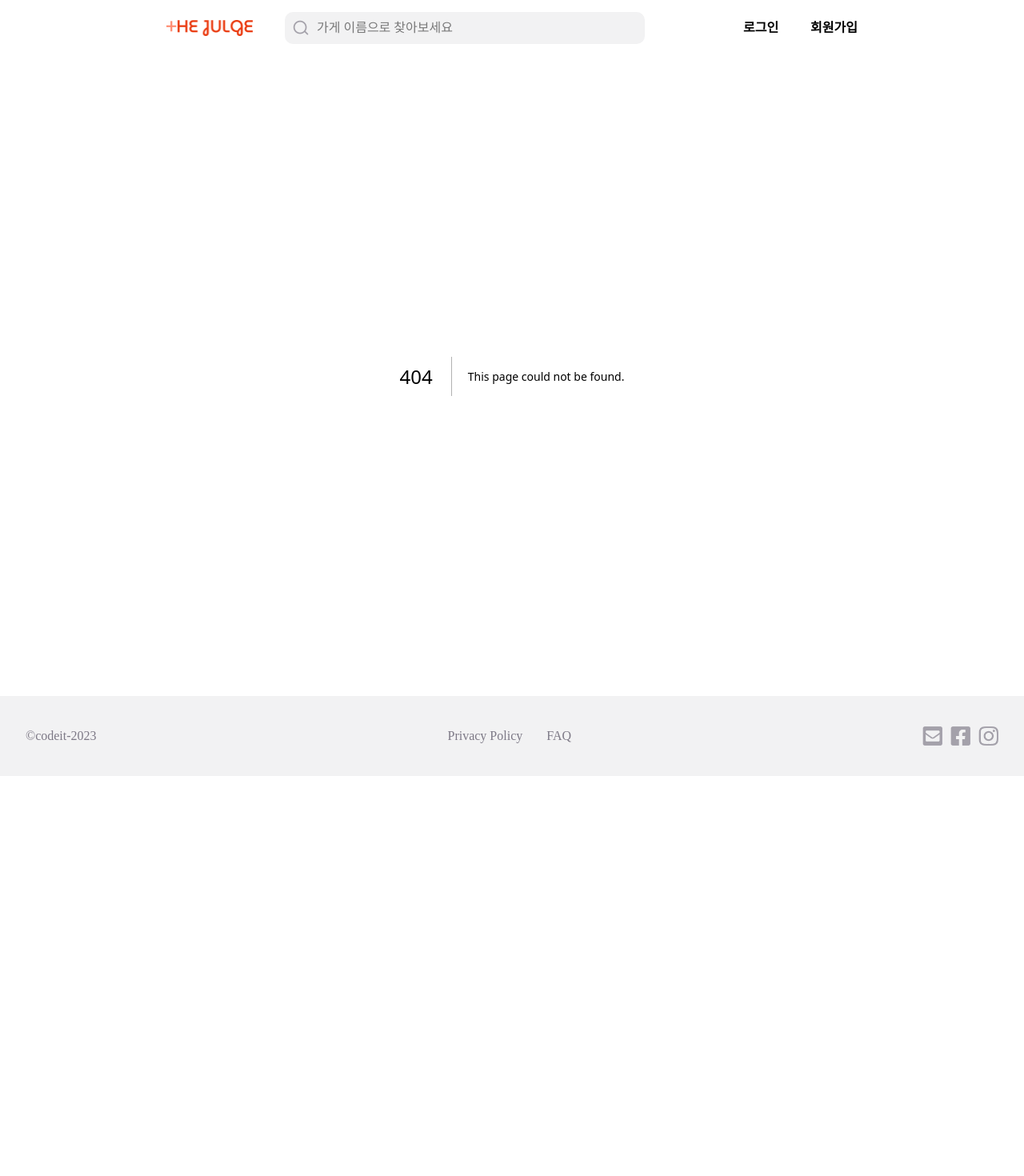
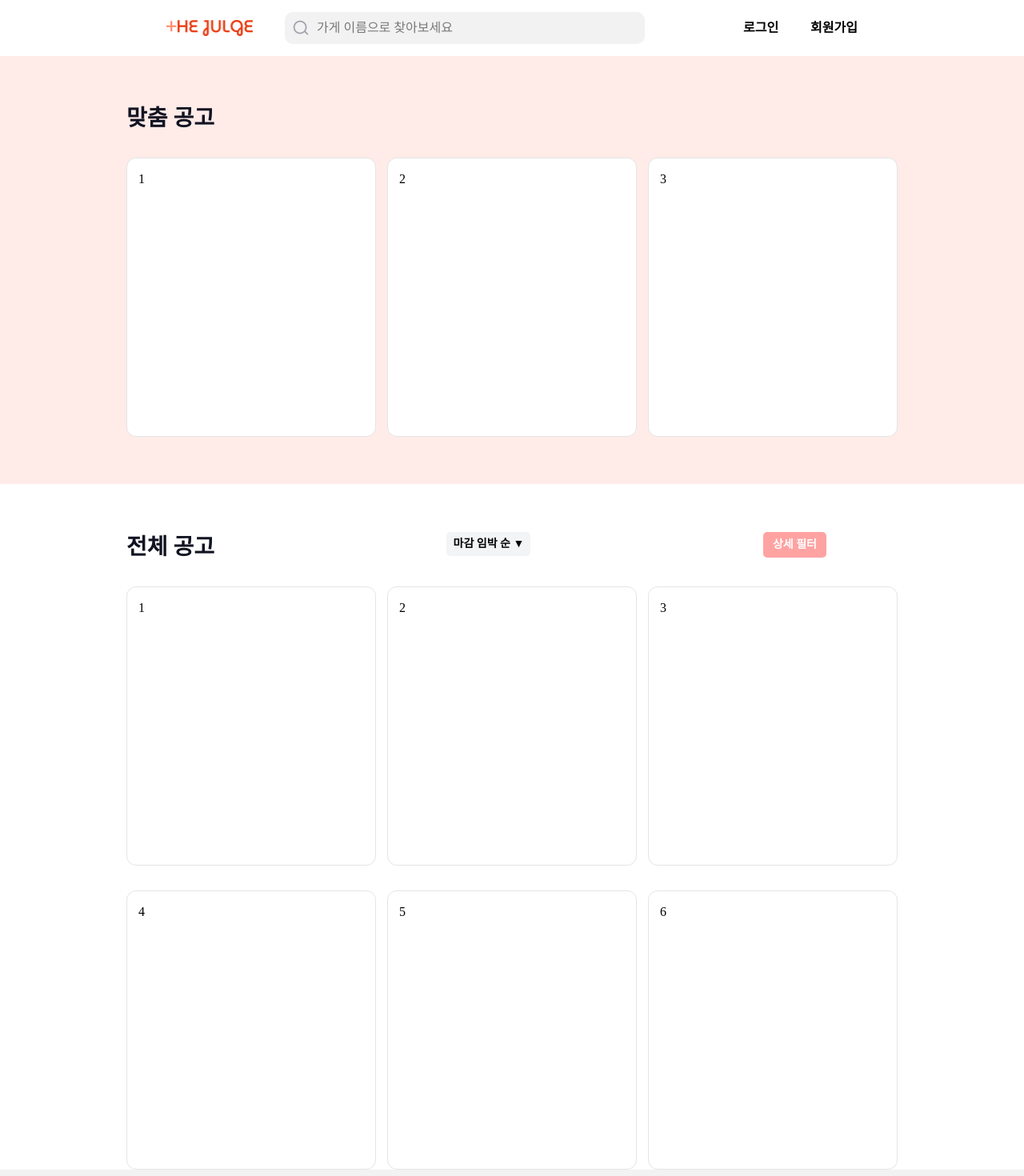
Before and after one commit to TopiaYu/thejulge15-8, a Next.js app: page /notice in a window 1280 px wide. Before the commit this address had no page. Shown: the top 1470 px of the page at 80% size. Before the commit the page ends 970 px from the top, so only its background shows below. Built offline with nearby package versions, Linux system fonts and the light colour scheme.

Commit message:
feat: 필터/위치 지정

```diff
--- /dev/null
+++ b/src/app/notice/page.tsx
@@ -0,0 +1,53 @@
+'use client';
+
+import Filter from '@/components/notice/filter';
+import DetailFilter from '@/components/notice/detailfilter';
+
+export default function JobList() {
+  return (
+    <>
+      <section className="bg-red-10 flex flex-col justify-center items-center h-[535px]">
+        <div className="w-[964px] text-black text-2xl font-bold mb-[31px]">맞춤 공고</div>
+        <div className="grid grid-cols-3 gap-[14px]">
+          <div className="w-[312px] h-[349px] p-[14px] bg-white border-1 border-gray-20 rounded-xl">
+            1
+          </div>
+          <div className="w-[312px] h-[349px] p-[14px] bg-white border-1 border-gray-20 rounded-xl">
+            2
+          </div>
+          <div className="w-[312px] h-[349px] p-[14px] bg-white border-1 border-gray-20 rounded-xl">
+            3
+          </div>
+        </div>
+      </section>
+
+      <section className="flex flex-col justify-center items-center">
+        <div className="flex flex-cols justify-between w-[964px]  mb-[31px] mt-[60px]">
+          <div className="text-black text-2xl font-bold">전체 공고</div>
+          <Filter />
+          <DetailFilter />
+        </div>
+        <div className="grid grid-cols-3 grid-rows-2 gap-x-[14px] gap-y-[31px]">
+          <div className="w-[312px] h-[349px] p-[14px] bg-white border-1 border-gray-20 rounded-xl">
+            1
+          </div>
+          <div className="w-[312px] h-[349px] p-[14px] bg-white border-1 border-gray-20 rounded-xl">
+            2
+          </div>
+          <div className="w-[312px] h-[349px] p-[14px] bg-white border-1 border-gray-20 rounded-xl">
+            3
+          </div>
+          <div className="w-[312px] h-[349px] p-[14px] bg-white border-1 border-gray-20 rounded-xl">
+            4
+          </div>
+          <div className="w-[312px] h-[349px] p-[14px] bg-white border-1 border-gray-20 rounded-xl">
+            5
+          </div>
+          <div className="w-[312px] h-[349px] p-[14px] bg-white border-1 border-gray-20 rounded-xl">
+            6
+          </div>
+        </div>
+      </section>
+    </>
+  );
+}
--- /dev/null
+++ b/src/components/notice/detailfilter.tsx
@@ -0,0 +1,127 @@
+'use client';
+
+import { useState } from 'react';
+
+type Filters = {
+  location: string[];
+  startDay: [year: string, month: string, date: string];
+  pay: string;
+};
+type Date = {
+  location: string[];
+  startDay: { year: string; month: string; date: string };
+  pay: string;
+};
+
+export default function DetailFilter() {
+  const [detailOpen, setDetailOpen] = useState(false);
+  const [selected, setSelected] = useState<Filters>({
+    location: [],
+    startDay: { year: '2025', month: '06', date: '07' },
+    pay: '',
+  });
+
+  const LocationOptions: string[] = [
+    '서울시 강남구',
+    '서울시 강동구',
+    '서울시 강북구',
+    '서울시 강서구',
+    '서울시 관악구',
+    '서울시 광진구',
+    '서울시 구로구',
+    '서울시 금천구',
+    '서울시 노원구',
+    '서울시 도봉구',
+    '서울시 동대문구',
+    '서울시 동작구',
+    '서울시 마포구',
+    '서울시 서대문구',
+    '서울시 서초구',
+    '서울시 성동구',
+    '서울시 성북구',
+    '서울시 송파구',
+    '서울시 양천구',
+    '서울시 영등포구',
+    '서울시 용산구',
+    '서울시 은평구',
+    '서울시 종로구',
+    '서울시 중구',
+    '서울시 중랑구',
+  ];
+  const startYearOptions = ['2025', '2026', '2027', '2028', '2029', '2030'];
+  const startMonthOptions = ['1', '2', '3', '4', '5', '6', 7, 8, 9, 10, 11, 12];
+  const startDateOptions = ['1', '2026', '2027', '2028', '2029', '2030'];
+  return (
+    <>
+      <div className="flex flex-row">
+        <div className="grid grid-cols-2 gap-[10px]">
+          <div className="relative">
+            <button
+              onClick={() => setDetailOpen(!detailOpen)}
+              className="bg-red-300 rounded-[5px] text-sm text-white font-bold pt-[6px] pb-[6px] pr-[12px] pl-[12px]"
+            >
+              상세 필터
+            </button>
+
+            {detailOpen && (
+              <div className="absolute w-[390px] pt-[20px] pr-[20px] pl-[20px] top-full right-0 bg-white border-gray-20 border-[1px] rounded-[10px] shadow-lg  top-full">
+                <div className="pb-[20px] flex justify-between">
+                  <div className="font-bold text-xl">상세 필터</div>
+                  <button
+                    className="w-[24px] font-bold hover:bg-gray-100"
+                    onClick={() => setDetailOpen(false)}
+                  >
+                    X
+                  </button>
+                </div>
+                <div className="">위치</div>
+                <div className="grid grid-cols-2">
+                  {LocationOptions.map((option) => (
+                    <div key={option} className="">
+                      <button
+                        onClick={() => {
+                          setSelected((prev) => {
+                            const alreadySelected = prev.location.includes(option);
+                            return {
+                              ...prev,
+                              location: alreadySelected
+                                ? prev.location.filter((loc) => loc !== option)
+                                : [...prev.location, option],
+                            };
+                          });
+                        }}
+                        className={`hover:bg-gray-100 ${
+                          selected.location.includes(option) ? 'bg-gray-200' : ''
+                        }`}
+                      >
+                        {option}
+                      </button>
+                    </div>
+                  ))}
+                </div>
+                <div className="">위치</div>
+                <div className="">
+                  {selected.location.map((loc) => (
+                    <div key={loc}>
+                      <span>{loc}</span>
+                      <button
+                        onClick={() => {
+                          setSelected((prev) => ({
+                            ...prev,
+                            location: prev.location.filter((l) => l !== loc),
+                          }));
+                        }}
+                      >
+                        X
+                      </button>
+                    </div>
+                  ))}
+                </div>
+              </div>
+            )}
+          </div>
+        </div>
+      </div>
+    </>
+  );
+}
--- /dev/null
+++ b/src/components/notice/filter.tsx
@@ -0,0 +1,41 @@
+'use client';
+
+import { useState } from 'react';
+
+export default function Filter() {
+  const [filter, setFilter] = useState(false);
+  const [selectFilter, setSelectFilter] = useState('마감 임박 순');
+
+  const filterOptions: string[] = ['마감 임박 순', '시급 많은 순', '시간 적은 순', '가나다 순'];
+  return (
+    <>
+      <div className="">
+        <button
+          onClick={() => setFilter(!filter)}
+          className="relative bg-gray-100 rounded-[5px] text-sm font-bold w-[105px] h-[30px] flex items-center justify-center"
+        >
+          {selectFilter} ▼
+        </button>
+
+        {filter && (
+          <div className="absolute top-full mt-[8px] w-[105px] grid grid-row-4 rounded-md border-[1px] border-gray-20 text-sm rounded shadow-lg">
+            <div className="bg-white w-full">
+              {filterOptions.map((option: string) => (
+                <button
+                  key={option}
+                  onClick={() => {
+                    setSelectFilter(option);
+                    setFilter(false);
+                  }}
+                  className="block px-4 py-2 hover:bg-gray-100 w-full"
+                >
+                  {option}
+                </button>
+              ))}
+            </div>
+          </div>
+        )}
+      </div>
+    </>
+  );
+}
```
Also changed, not shown: 1 other file (tests, documents, lock files or other folders).
